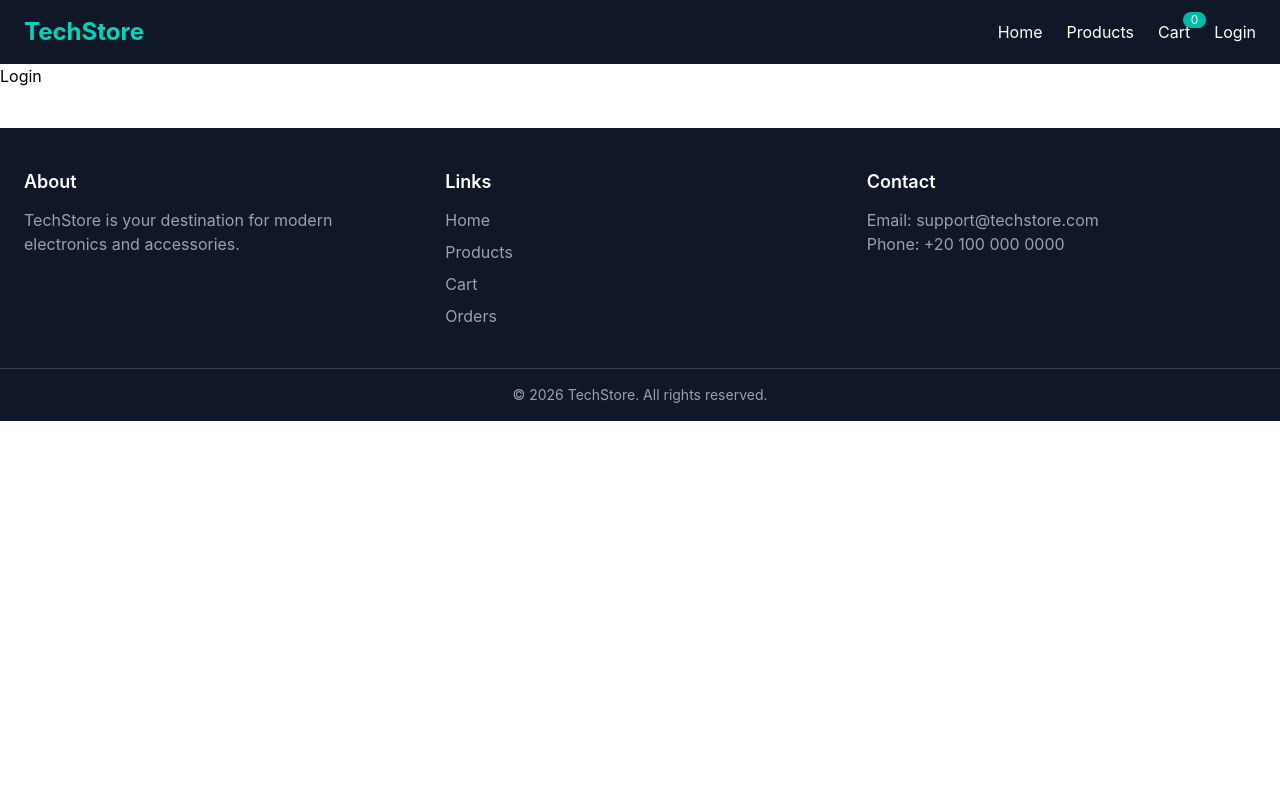
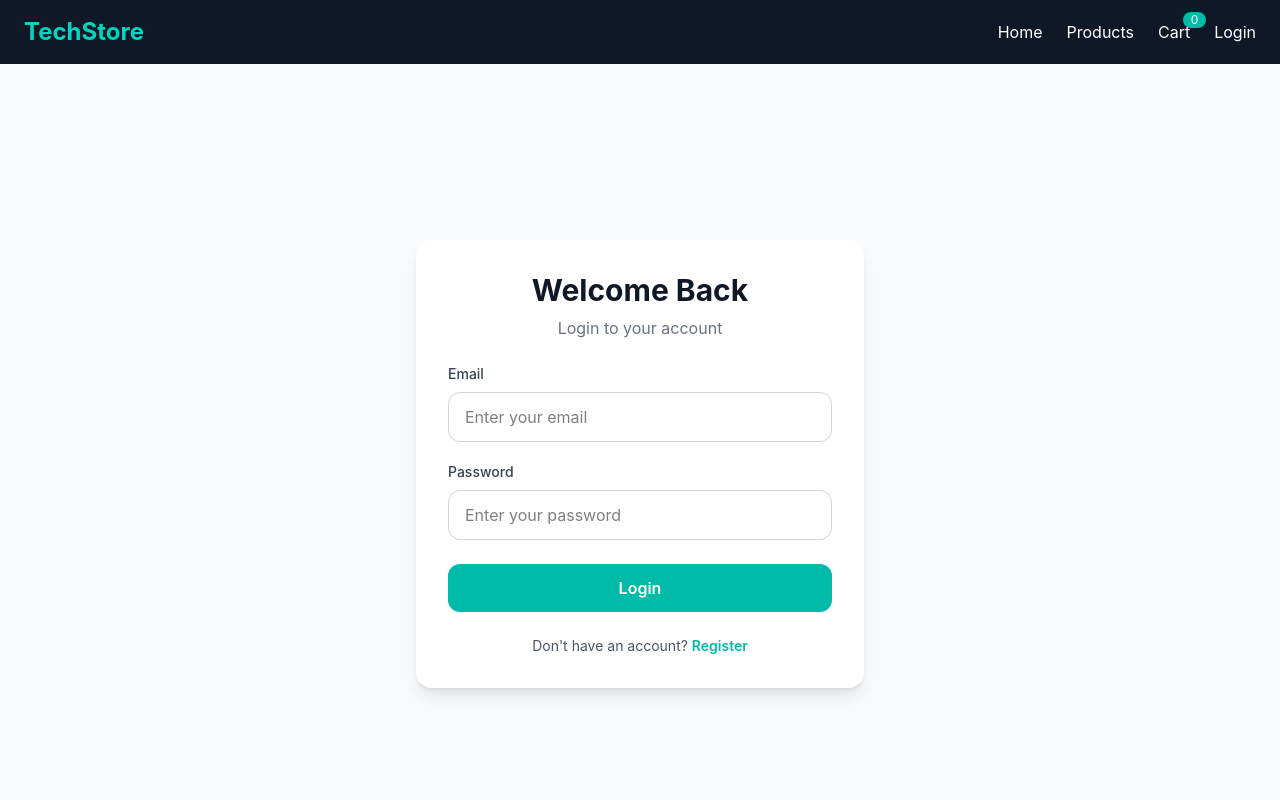
Before and after one commit to Amany-Othman/techstore-fullstack, a React app in the folder frontend/: page /login in a window 1280 px wide. Shown: the top 800 px of the page. Built offline with nearby package versions, Linux system fonts and the light colour scheme; the HTML template or start-up script is replaced by a standard one.

Commit message:
feat: build Login page

```diff
--- a/frontend/src/pages/Login.jsx
+++ b/frontend/src/pages/Login.jsx
@@ -1,5 +1,125 @@
-const Login = () => {
-  return <h1>Login</h1>;
-};
+import { useContext, useState } from "react";
+import { Link, useNavigate } from "react-router-dom";
+import { AuthContext } from "../context/AuthContext";
 
-export default Login ;
+function Login() {
+  const { login } = useContext(AuthContext);
+  const navigate = useNavigate();
+
+  const [email, setEmail] = useState("");
+  const [password, setPassword] = useState("");
+
+  const [loading, setLoading] = useState(false);
+  const [error, setError] = useState("");
+
+  const handleSubmit = async (e) => {
+    e.preventDefault();
+
+    setLoading(true);
+    setError("");
+
+    try {
+      const response = await fetch("/api/auth/login", {
+        method: "POST",
+        headers: {
+          "Content-Type": "application/json",
+        },
+        body: JSON.stringify({
+          email,
+          password,
+        }),
+      });
+
+      const data = await response.json();
+
+      if (!response.ok) {
+        throw new Error(data.message || "Invalid email or password");
+      }
+
+      login(data.user, data.token);
+
+      navigate("/");
+    } catch (error) {
+      setError(error.message);
+    } finally {
+      setLoading(false);
+    }
+  };
+
+  return (
+    <main className="min-h-screen bg-gray-50 flex items-center justify-center px-6 py-12">
+      <div className="w-full max-w-md bg-white rounded-2xl shadow-lg p-8">
+        {/* Header */}
+        <h1 className="text-3xl font-bold text-gray-900 text-center">
+          Welcome Back
+        </h1>
+
+        <p className="text-gray-500 text-center mt-2">Login to your account</p>
+
+        {/* Error */}
+        {error && (
+          <p className="bg-red-100 text-red-600 px-4 py-3 rounded-lg mt-6 text-sm">
+            {error}
+          </p>
+        )}
+
+        {/* Form */}
+        <form onSubmit={handleSubmit} className="mt-6">
+          {/* Email */}
+          <div>
+            <label className="block text-sm font-medium text-gray-700 mb-2">
+              Email
+            </label>
+
+            <input
+              type="email"
+              value={email}
+              onChange={(e) => setEmail(e.target.value)}
+              placeholder="Enter your email"
+              className="w-full border border-gray-300 rounded-xl px-4 py-3 outline-none focus:ring-2 focus:ring-teal-500"
+              required
+            />
+          </div>
+
+          {/* Password */}
+          <div className="mt-5">
+            <label className="block text-sm font-medium text-gray-700 mb-2">
+              Password
+            </label>
+
+            <input
+              type="password"
+              value={password}
+              onChange={(e) => setPassword(e.target.value)}
+              placeholder="Enter your password"
+              className="w-full border border-gray-300 rounded-xl px-4 py-3 outline-none focus:ring-2 focus:ring-teal-500"
+              required
+            />
+          </div>
+
+          {/* Login Button */}
+          <button
+            type="submit"
+            disabled={loading}
+            className="w-full mt-6 bg-teal-500 hover:bg-teal-600 disabled:bg-gray-300 text-white font-semibold py-3 rounded-xl transition"
+          >
+            {loading ? "Logging in..." : "Login"}
+          </button>
+        </form>
+
+        {/* Register Link */}
+        <p className="text-center text-sm text-gray-600 mt-6">
+          Don't have an account?{" "}
+          <Link
+            to="/register"
+            className="text-teal-500 font-semibold hover:text-teal-600"
+          >
+            Register
+          </Link>
+        </p>
+      </div>
+    </main>
+  );
+}
+
+export default Login;
```
